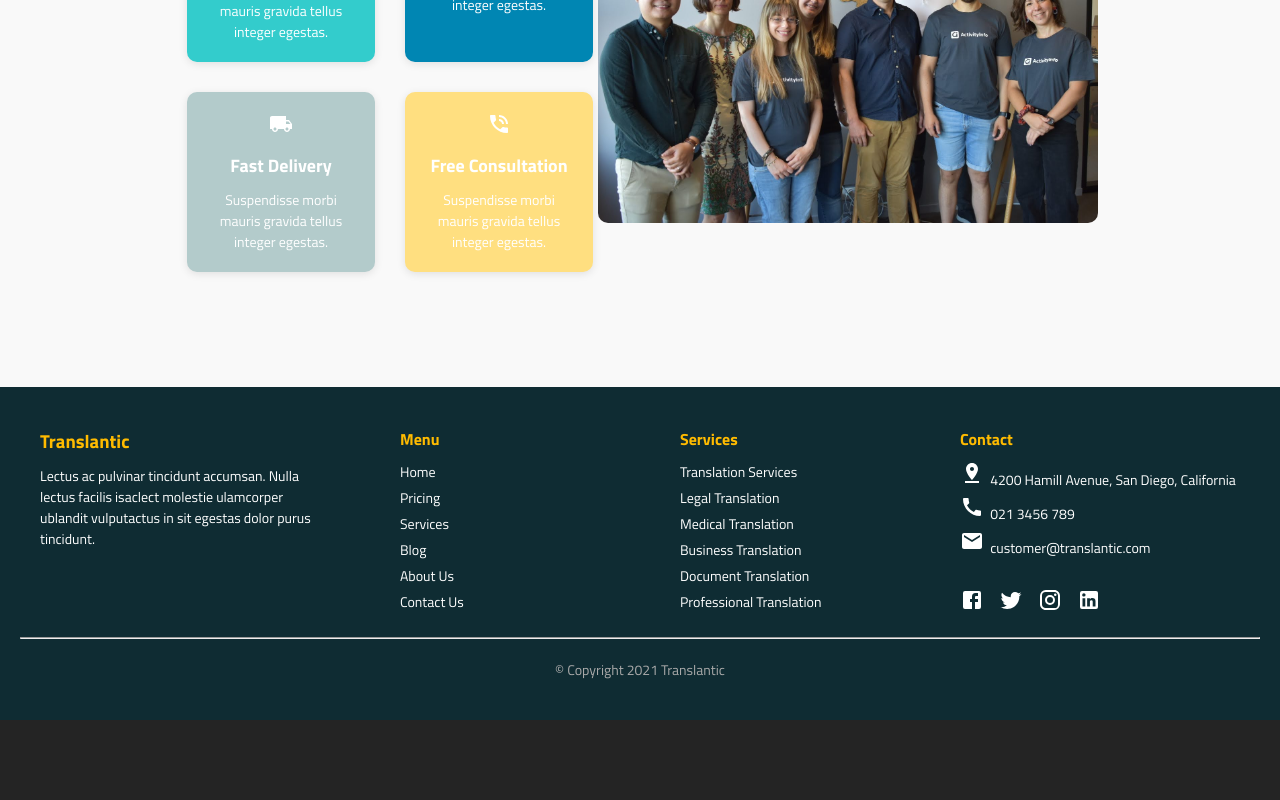
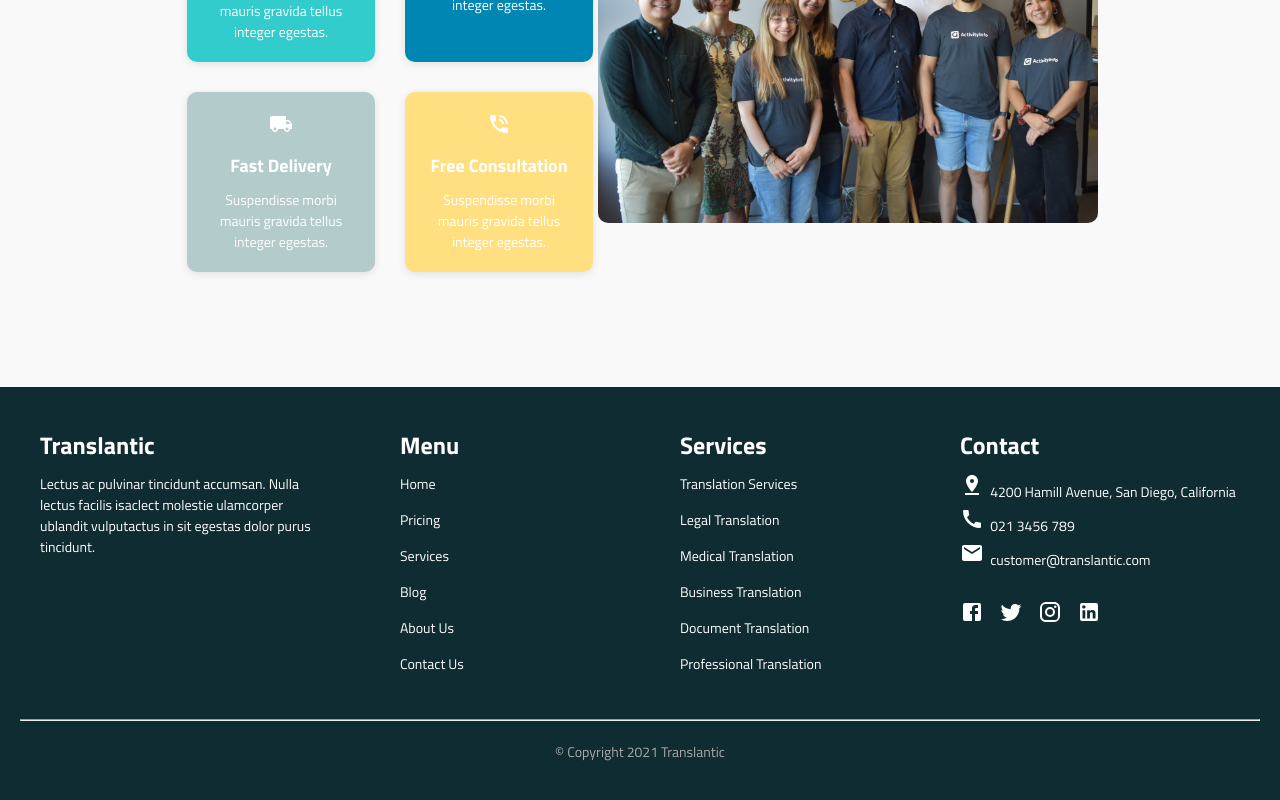
Before and after one commit to Nilukshan-97/React-Translate-Project, a React (Vite) app: page /about in a window 1280 px wide. Shown: the part 1883-2683 px from the top of the page. Before the commit the page ends 2603 px from the top, so only its background shows below. Built offline with nearby package versions, Linux system fonts and the light colour scheme.

Commit message:
new changes

```diff
--- a/src/styles/Footer.css
+++ b/src/styles/Footer.css
@@ -22,8 +22,9 @@
 }
 
 .footer-logo h3 {
-  color: rgb(255, 187, 0);
+  color: rgb(255, 255, 255);
   margin-bottom: 10px;
+  font-size: 1.5rem;
 }
 
 .footer-logo p {
@@ -42,20 +43,21 @@
 .footer-menu h4,
 .footer-services h4,
 .footer-contact h4 {
-  color: rgb(255, 187, 0);
+  color: rgb(255, 255, 255);
   margin-bottom: 10px;
+  font-size: 1.5rem;
 }
 
 .footer-menu ul,
 .footer-services ul {
   list-style: none;
-  padding: 0;
+  padding-bottom: 10px;
 }
 
 .footer-menu li,
 .footer-services li {
   font-size: 14px;
-  margin-bottom: 5px;
+  margin-bottom: 15px;
   cursor: pointer;
 }
 
```
